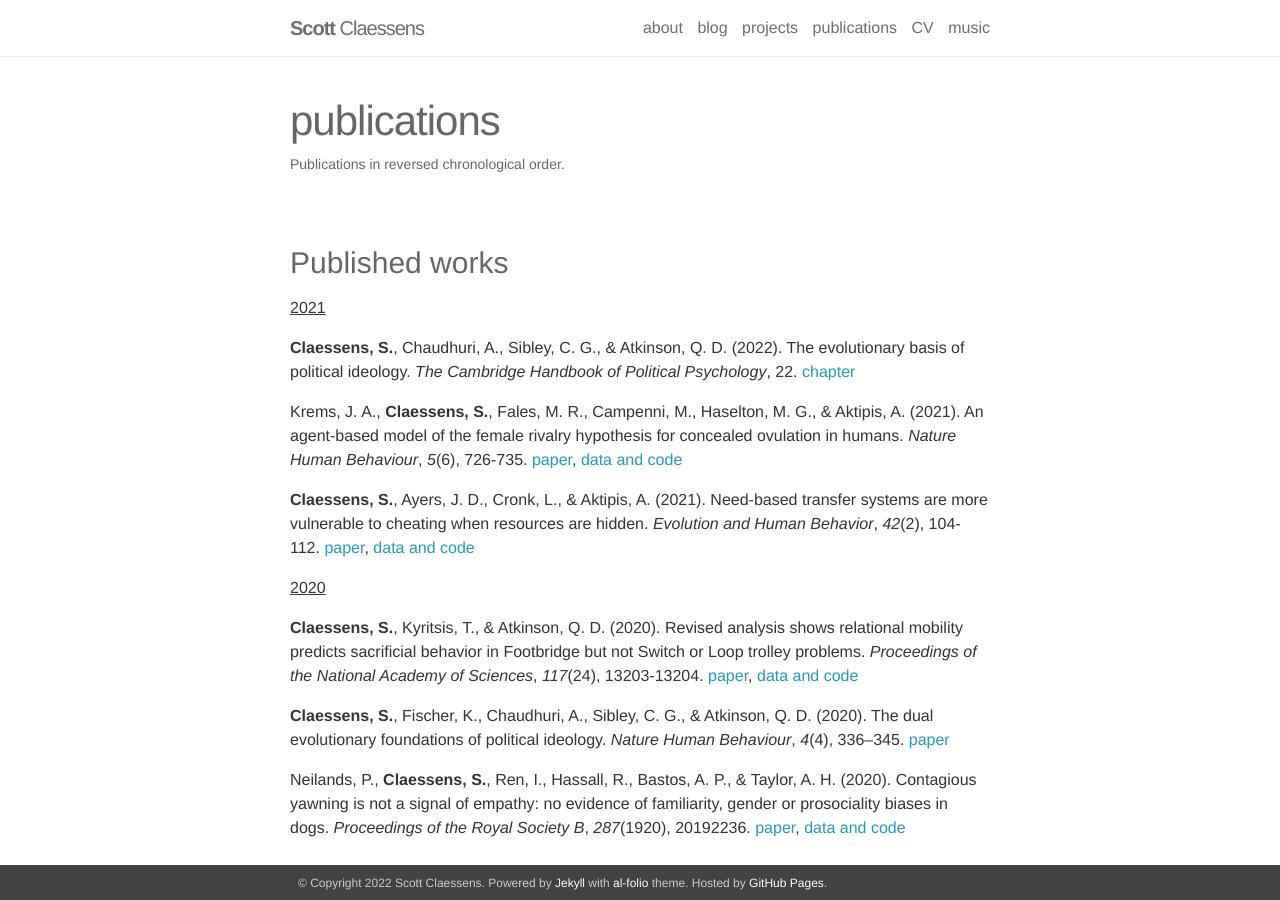
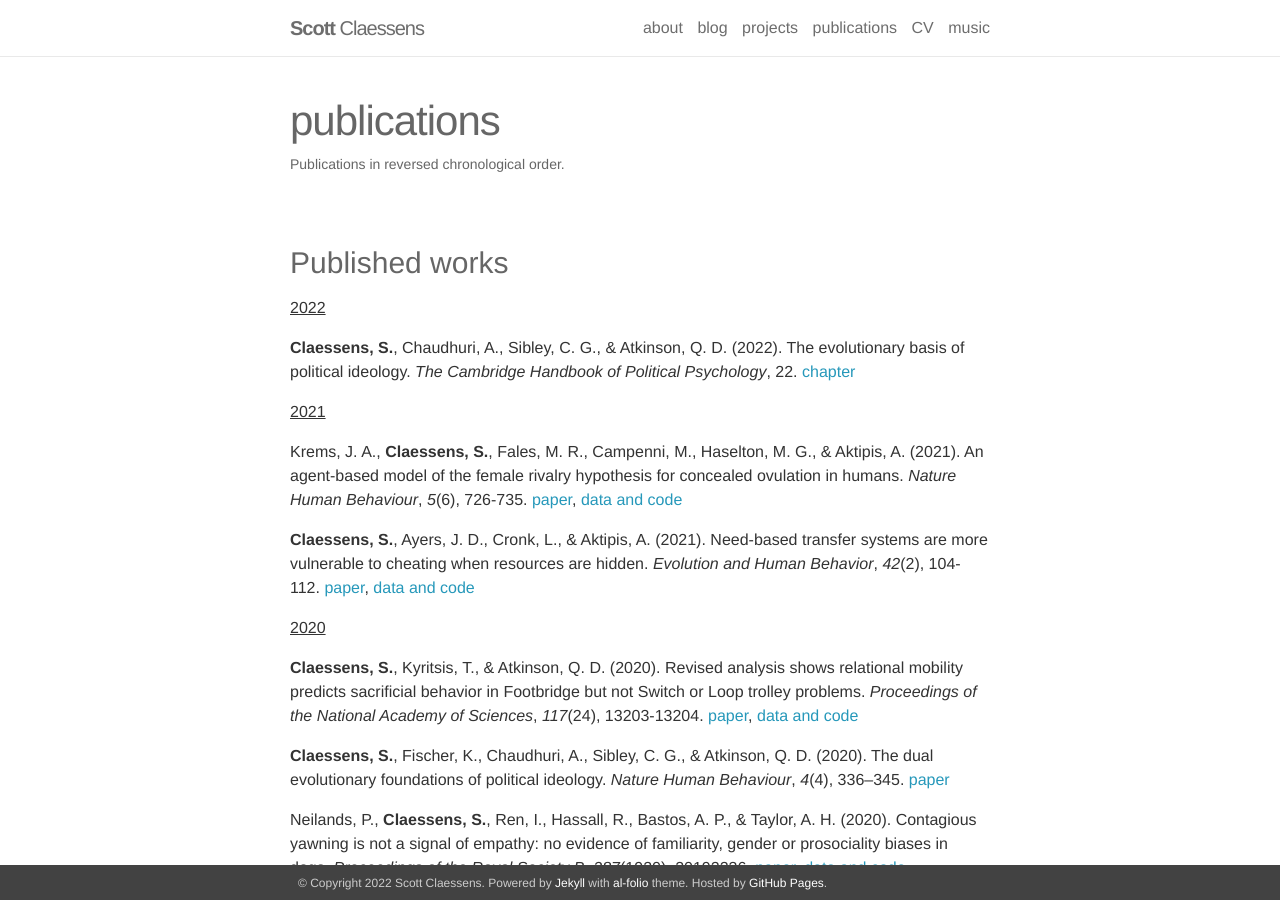
Before and after one commit to ScottClaessens/ScottClaessens.github.io, a Jekyll site: the page built from _pages/4_publications.md, in a window 1280 px wide and 900 px high. Built offline with Jekyll 4.4.1, drawn with Linux system fonts in a browser that asks for light colours; nearby versions of some CDN libraries.

Commit message:
amend years in publication list

```diff
--- a/_pages/4_publications.md
+++ b/_pages/4_publications.md
@@ -8,9 +8,11 @@ years: [2020]
 
 <h3>Published works</h3>
 
-<u>2021</u>
+<u>2022</u>
 
 <b>Claessens, S.</b>, Chaudhuri, A., Sibley, C. G., & Atkinson, Q. D. (2022). The evolutionary basis of political ideology. <i>The Cambridge Handbook of Political Psychology</i>, 22. <a href="https://www.cambridge.org/core/books/abs/cambridge-handbook-of-political-psychology/evolutionary-basis-of-political-ideology/292583ACC4BF03E8253F3E6397ED7360">chapter</a>
+
+<u>2021</u>
 
 Krems, J. A., <b>Claessens, S.</b>, Fales, M. R., Campenni, M., Haselton, M. G., & Aktipis, A. (2021). An agent-based model of the female rivalry hypothesis for concealed ovulation in humans. <i>Nature Human Behaviour</i>, <i>5</i>(6), 726-735. <a href="https://www.nature.com/articles/s41562-020-01038-9">paper</a>, <a href="https://osf.io/c5pq7/">data and code</a>
 
```
